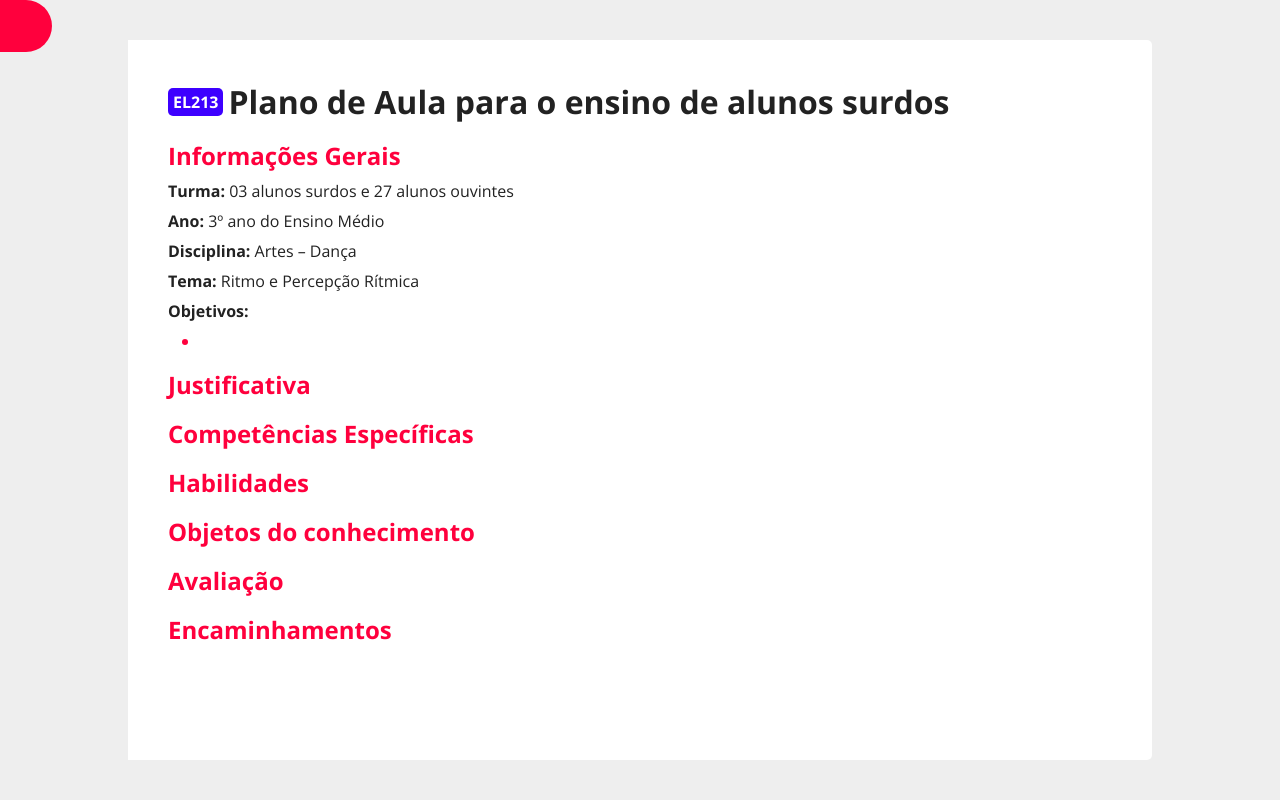
After one commit to douglasspeck/misc, a PHP site: page /licenciatura-em-matematica/EL213/plano-de-aula.php in a window 1280 px wide. The commit adds this page. Run offline with PHP 8.4, Linux system fonts and the light colour scheme.

Commit message:
Aula de Libras

```diff
--- /dev/null
+++ b/licenciatura-em-matematica/EL213/plano-de-aula.php
@@ -0,0 +1,54 @@
+<!DOCTYPE html>
+<html lang="pt-BR">
+    <?php
+        $title = 'Plano de Aula – Atividade 3 – EL213';
+        $description = 'Atividade Avaliativa em grupo para a disciplina de Libras e Educação de Surdos';
+        $keywords = '';
+        $resources = [];
+        include '../../assets/PHP/head.php';
+    ?>
+<body>
+    <?php
+        include '../assets/php/pages.php';
+        include '../../assets/php/header.php';
+    ?>
+    <main>
+        <header>
+            <h1>
+                <span class="tag">EL213</span>
+                Plano de Aula para o ensino de alunos surdos
+            </h1>
+        </header>
+        <section>
+            <h2>Informações Gerais</h2>
+            <p><strong>Turma:</strong> 03 alunos surdos e 27 alunos ouvintes</p>
+            <p><strong>Ano:</strong> 3º ano do Ensino Médio</p>
+            <p><strong>Disciplina:</strong> Artes – Dança</p>
+            <p><strong>Tema:</strong> Ritmo e Percepção Rítmica</p>
+            <p><strong>Objetivos:</strong></p>
+            <ul>
+                <li></li>
+            </ul>
+        </section>
+        <section>
+            <h2>Justificativa</h2>
+        </section>
+        <section>
+            <h2>Competências Específicas</h2>
+        </section>
+        <section>
+            <h2>Habilidades</h2>
+        </section>
+        <section>
+            <h2>Objetos do conhecimento</h2>
+        </section>
+        <section>
+            <h2>Avaliação</h2>
+        </section>
+        <section>
+            <h2>Encaminhamentos</h2>
+        </section>
+    </main>
+    <?php include '../../assets/PHP/scripts.php' ?>
+</body>
+</html>
```
Also changed, not shown: licenciatura-em-matematica/EL213/index.php (+38 -0 lines).
